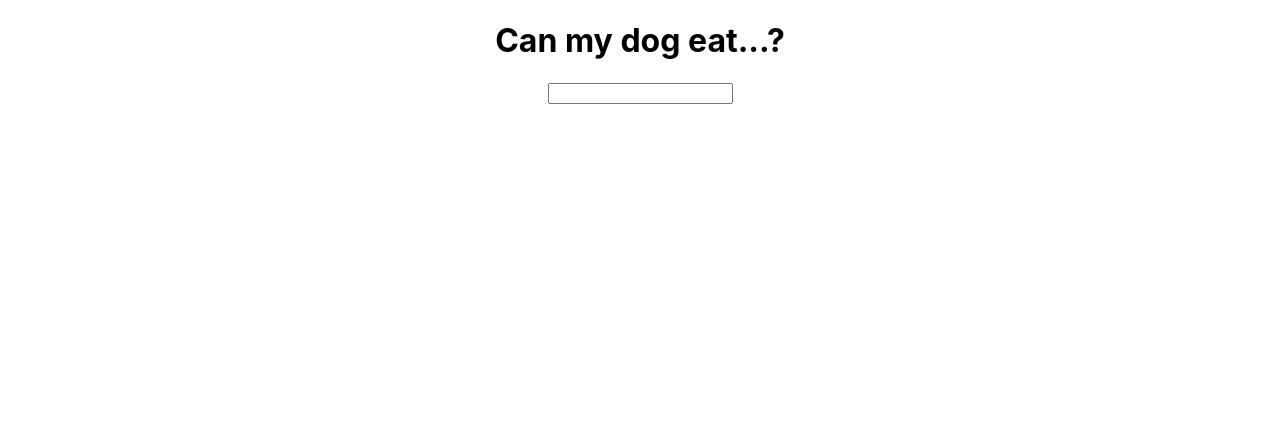
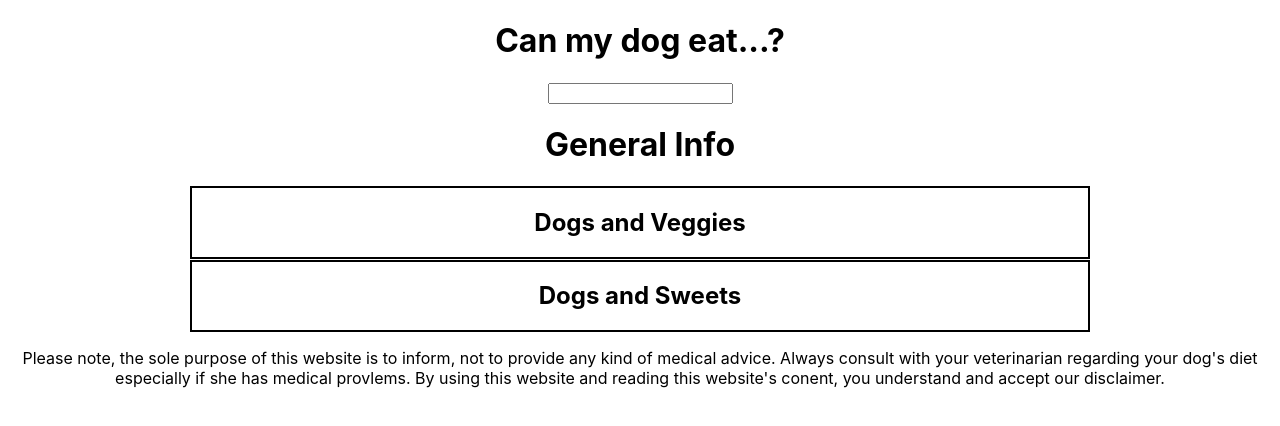
Before and after one commit to jadaquandt/what-can-my-dog-eat, a React (Create React App) app: page / in a window 1280 px wide. Shown: the top 426 px of the page. Built offline with nearby package versions, Linux system fonts and the light colour scheme.

Commit message:
updating my branch with master

```diff
--- a/src/Accordion.jsx
+++ b/src/Accordion.jsx
@@ -1,36 +1,48 @@
 import React, { Component } from 'react';
-import './Accordion.css';
-import { dogFoods } from './dogFoods';
 
 export class Accordion extends Component {
     constructor() {
         super();
 
-        this.state = {
-            open: true
-        };
+        this.state = { hide: false };
     }
-    toggle = () => {
-        this.setState({
-            open: !this.state.open
-        });
+
+    handleShow = () => {
+        this.setState({ hide: false})
+    }
+
+    handleHide = () => {
+        this.setState({ hide: true})
     }
 
     render() {
         return (
-            <div id="answer">
-                <div>{dogFoods[0].name}? {dogFoods[0].answer}</div>
-                <button onClick={this.toggle}>Close/Open</button>
-                <div className={"collapse" + (this.state.open ? ' in' : '')}>
-                <div>{dogFoods[0].reason}</div>
-                    {/* {dogFoods.map( (data, index) => {
-                    return (
+        <div id="information">
+                <h1>General Info</h1>
+            <div id="veggies">
+                { this.state.hide === true
+                    ?
                     <div>
-                        {data.name}
+                    <h2 onClick={this.handleShow}>Dogs and Veggies </h2>
+                    <p>Dogs are omnivores, which means they can eat both meat and plants. Many commercial dog foods are made with vegetables and fruits along with meat and grains. These products are also made to include all the nutrients a dog needs to be healthy.</p>
+                    <p>So even though your dog doesn’t need extra vegetables and fruits besides what's in her kibble, they won’t hurt her, either. Some produce can be part of good dog nutrition. Feed with caution though, always do your research before feeding your dog fruits and veggies</p>
                     </div>
-                    )
-                })} */}
-                </div>
+                    : <h2 onClick={this.handleHide}>Dogs and Veggies </h2>
+                }
+            </div>
+            <div id="sweets">
+                    { this.state.hide === true
+                    ?
+                    <div>
+                    <h2 onClick={this.handleShow}>Dogs and Sweets</h2>
+                    <div>
+                        <p>The big "no-no's" for dogs when giving them a sweet treat: Both chocolate and the artificial sweetener xylitol (found in many sugar-free candies) can be toxic to dogs. Never give these to your dog.</p>
+                        <p>Other than that, sugary foods that human's like to eat are generally not so good for your pup. Excess sugar can cause an upset stomach, cavities, weight gain, metabolic changes, and even diabetes in dogs. We know it's hard to say no to those puppy eyes when they're staring down your ice cream, but it's for their good!</p>
+                    </div>
+                    </div>
+                    : <h2 onClick={this.handleHide}>Dogs and Sweets </h2>
+                }
+            </div>
             </div>
         )
     }
--- a/src/App.css
+++ b/src/App.css
@@ -2,37 +2,19 @@
   text-align: center;
 }
 
-.App-logo {
-  height: 40vmin;
-  pointer-events: none;
+#veggies, #sweets {
+  width: 70%;
+  text-align: center;
+  margin-left: auto;
+  margin-right: auto;
+  border: 2px solid black;
+  margin-top: 1px;
 }
 
-@media (prefers-reduced-motion: no-preference) {
-  .App-logo {
-    animation: App-logo-spin infinite 20s linear;
-  }
+.collapse {
+  display: none
 }
 
-.App-header {
-  background-color: #282c34;
-  min-height: 100vh;
-  display: flex;
-  flex-direction: column;
-  align-items: center;
-  justify-content: center;
-  font-size: calc(10px + 2vmin);
-  color: white;
+.in {
+  display: inline;
 }
-
-.App-link {
-  color: #61dafb;
-}
-
-@keyframes App-logo-spin {
-  from {
-    transform: rotate(0deg);
-  }
-  to {
-    transform: rotate(360deg);
-  }
-}
--- a/src/App.js
+++ b/src/App.js
@@ -2,15 +2,17 @@ import React from 'react';
 import SearchBar from './SearchBar.js';
 import './App.css';
 import dogFoodsData from "./dogFoods.js"
-// import Accordion from './Accordion';
+import Accordion from './Accordion';
+import Disclaimer from './Disclaimer';
 
 function App() {
   console.log(dogFoodsData)
   return (
     <div className="App">
-      {/* <Accordion /> */}
       <h1>Can my dog eat...?</h1>
       <SearchBar foodOptions={dogFoodsData}/>
+      <Accordion />
+      <Disclaimer/>
     </div>
   );
 }
--- /dev/null
+++ b/src/Disclaimer.jsx
@@ -0,0 +1,13 @@
+import React, { Component } from 'react'
+
+export class Disclaimer extends Component {
+    render() {
+        return (
+            <div>
+                <p>Please note, the sole purpose of this website is to inform, not to provide any kind of medical advice. Always consult with your veterinarian regarding your dog's diet especially if she has medical provlems. By using this website and reading this website's conent, you understand and accept our disclaimer.</p>
+            </div>
+        )
+    }
+}
+
+export default Disclaimer
--- a/src/SearchBar.js
+++ b/src/SearchBar.js
@@ -3,7 +3,7 @@ import './App.css'
 import Dropdown from "./Dropdown.js"
 import Card from "./Card.js"
 
-class SearchBar extends React.Component {
+class SearchBar extends Component {
 
     // Initialize values
     constructor(props) {
```
Also changed, not shown: src/Accordion.css (deleted, +0 -14 lines).
